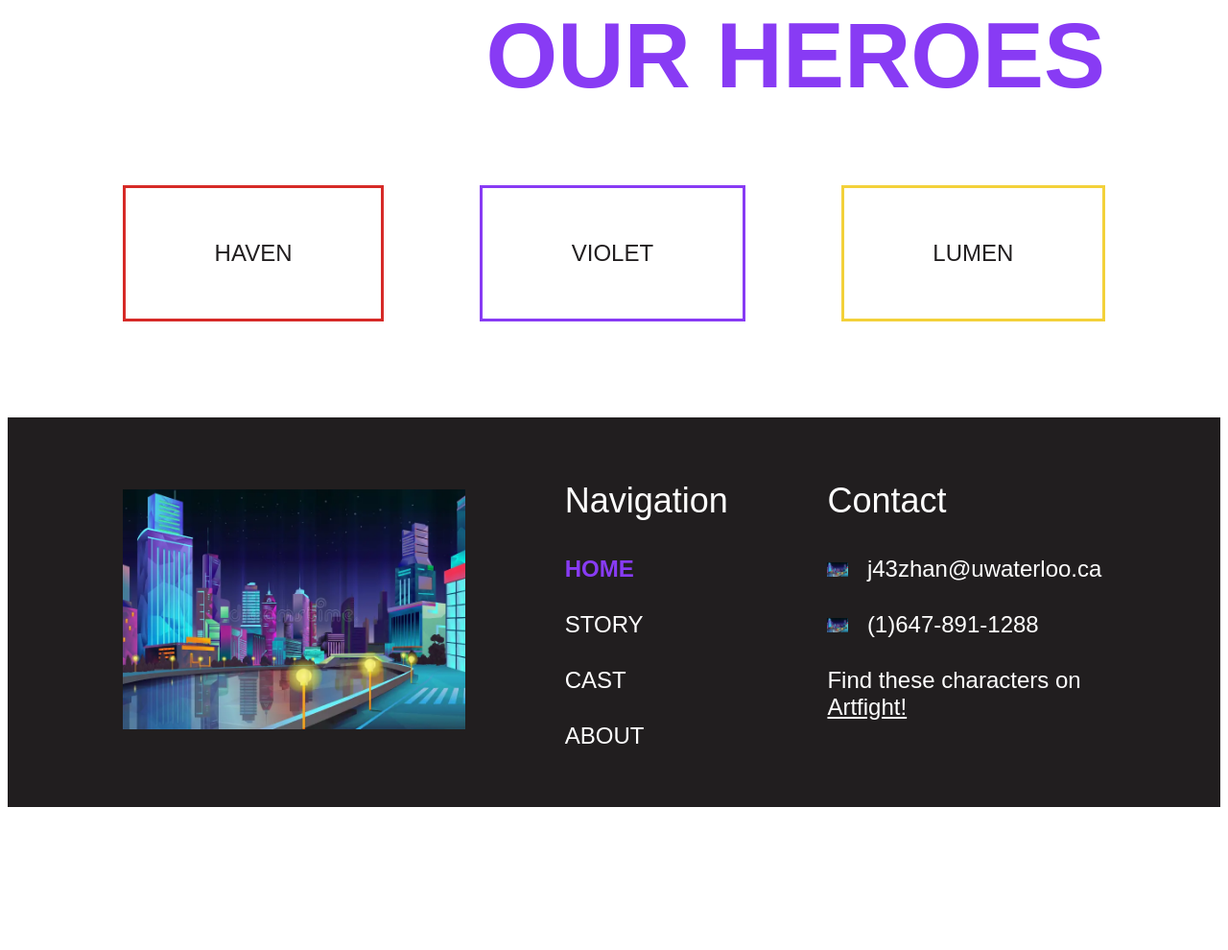
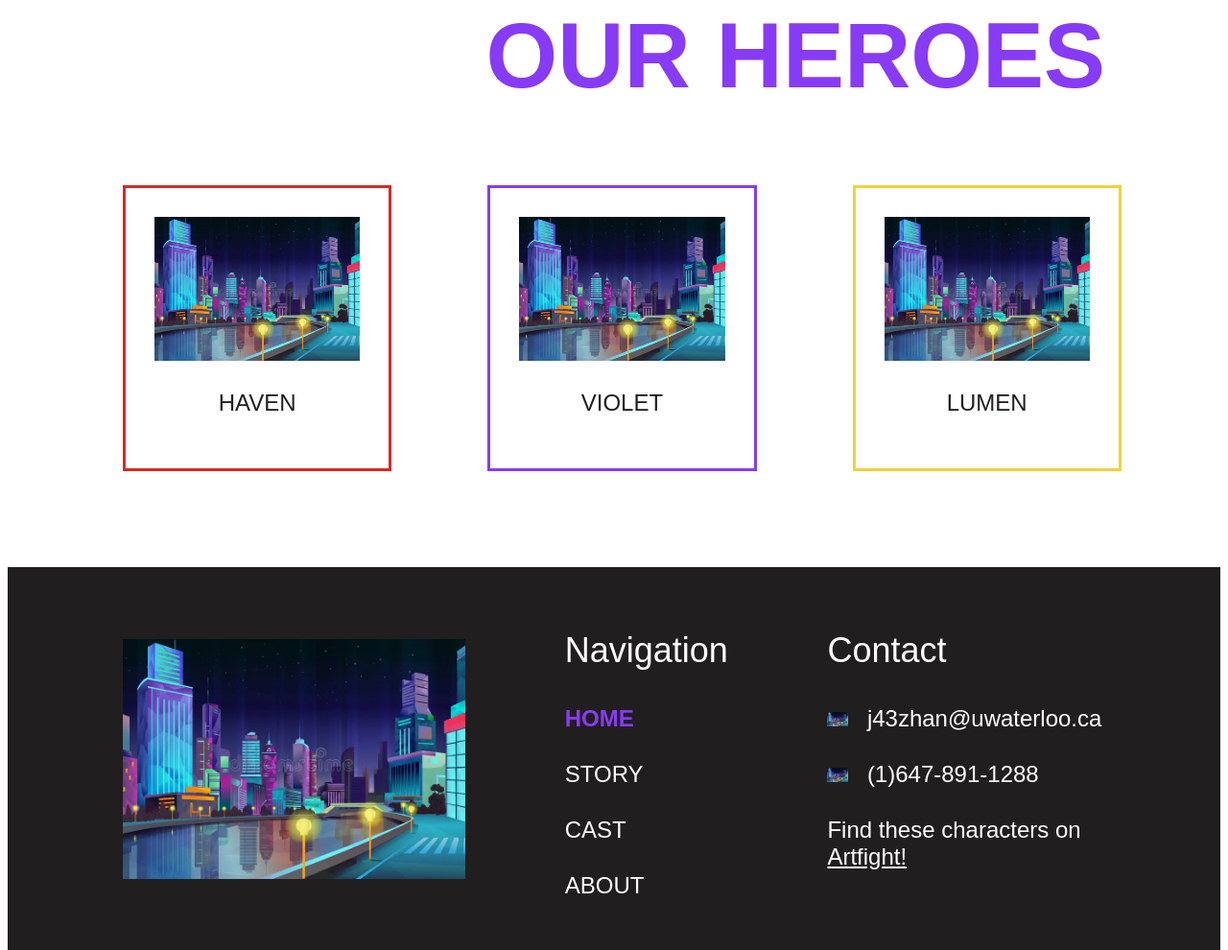
Before and after one commit to ZJ-netizen-cat/assignment-3, a plain HTML site: page home.html in a window 1280 px wide. Shown: the part 2644-3634 px from the top of the page at 96% size. Before the commit the page ends 3493 px from the top, so only its background shows below. Drawn offline with Linux system fonts and the light colour scheme; a web font is replaced by a local one.

Commit message:
( ◕ ◞ ◕ ) auto commit

```diff
--- a/home.html
+++ b/home.html
@@ -217,6 +217,7 @@
 
       .grid-item-hero {
         background-color: white;
+        min-height: 150px;
         padding: 30px;
         gap: 30px;
         text-align: center;
@@ -267,12 +268,15 @@
       <h2 style="text-align:right">OUR HEROES</h2>
       <div class="container3">
         <div class="grid-item-hero" style="border:3px solid #D62A27">
-          <p>HAVEN</p>
+          <img src="city.png" alt="description of image" height="150">
+          <p> HAVEN</p>
         </div>
         <div class="grid-item-hero" style="border:3px solid #883BF4">
+          <img src="city.png" alt="description of image" height="150">
           <p>VIOLET</p>
         </div>
         <div class="grid-item-hero" style="border:3px solid #F3D13A">
+          <img src="city.png" alt="description of image" height="150">
           <p>LUMEN</p>
         </div>
       </div>
```
